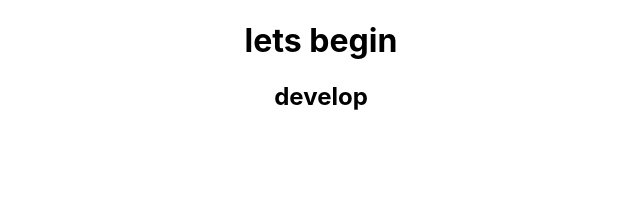
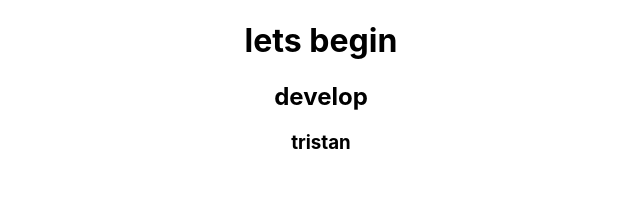
Before and after one commit to Tristanoshier/PetPals-client, a React (Create React App) app: page / in a window 1280 px wide. Shown: the top 221 px of the page, without its empty margins (319-959 px from the left). Built offline with nearby package versions, Linux system fonts and the light colour scheme.

Commit message:
tristans branch

```diff
--- a/src/App.tsx
+++ b/src/App.tsx
@@ -6,6 +6,9 @@ function App() {
     <div className="App">
      <h1>lets begin</h1>
      <h2>develop</h2>
+     <h3>tristan</h3>
+
+
     </div>
   );
 }
```
